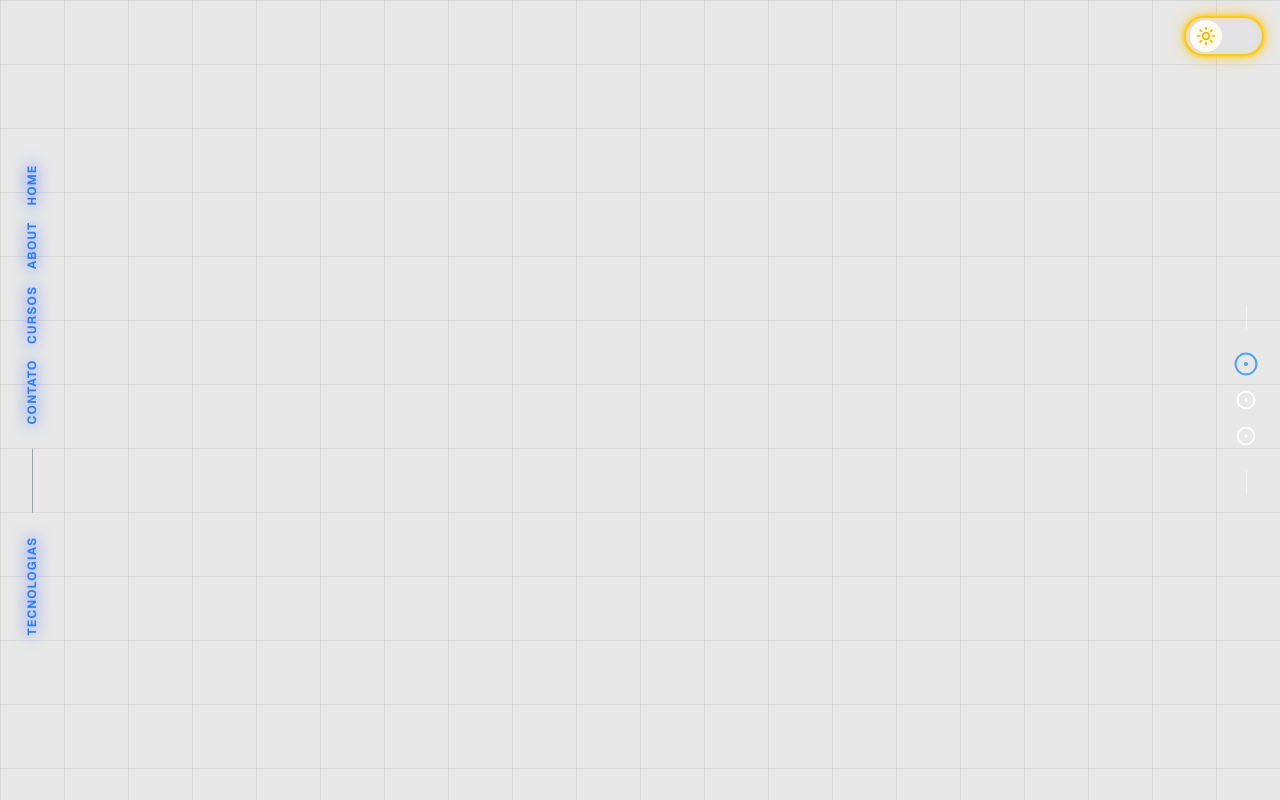
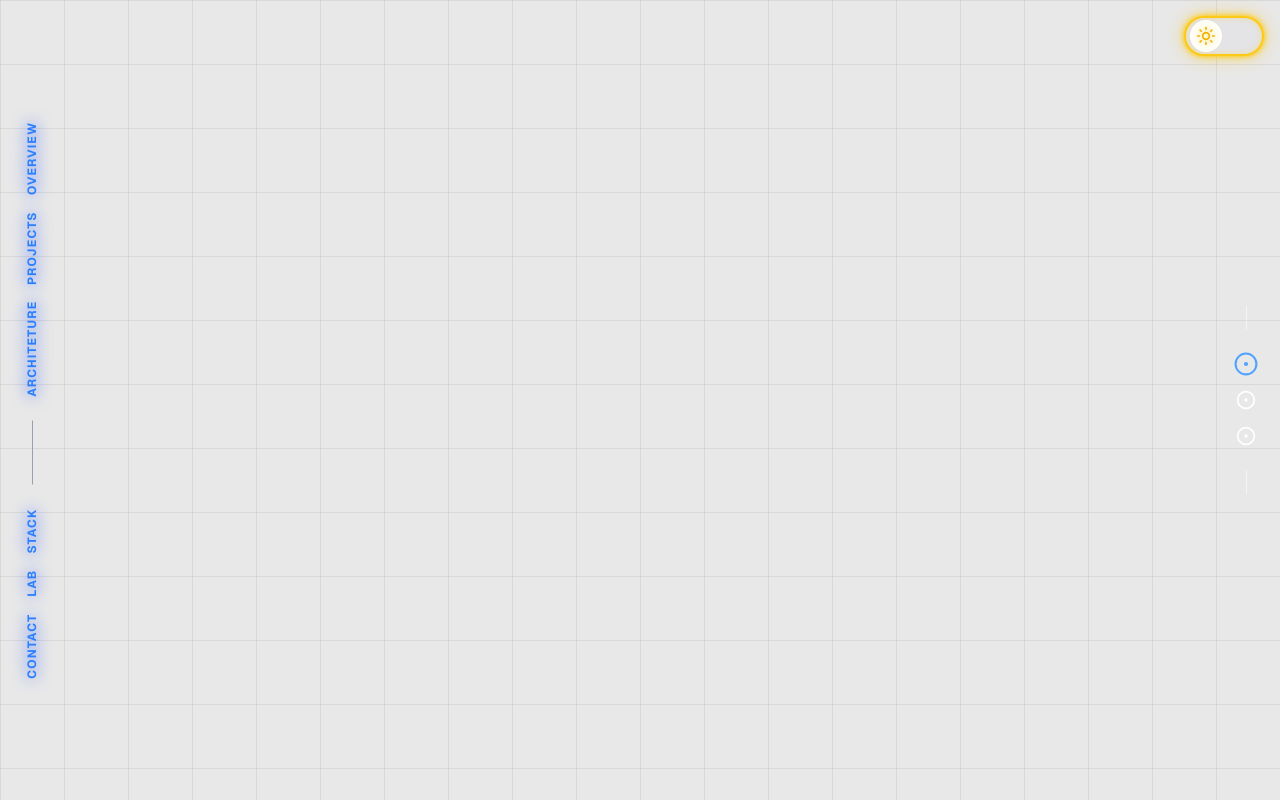
Before and after one commit to yoacinsoy/yoacinsoy.github.io, a Next.js app: page / in a window 1280 px wide. Built offline with nearby package versions, Linux system fonts and the light colour scheme.

Commit message:
refactor: update SidebarLeft links and fix class attribute in HeroSection

```diff
--- a/src/app/components/SidebarLeft.jsx
+++ b/src/app/components/SidebarLeft.jsx
@@ -4,17 +4,19 @@ export default function SidebarLeft() {
     return (
         <div id="social-icons" className="absolute top-1/2 left-2 z-20 hidden -translate-y-1/2 flex-col items-center gap-4 sm:left-6 sm:flex">
 
-            <p className="rotate-180 text-xs font-bold tracking-widest text-blue-500 drop-shadow-[0_0_8px_#1F51FF] [writing-mode:vertical-rl]"><a href="#home">HOME</a></p>
+            <p className="rotate-180 text-xs font-bold tracking-widest text-blue-500 drop-shadow-[0_0_8px_#1F51FF] [writing-mode:vertical-rl]"><a href="#home">OVERVIEW</a></p>
 
-            <p className="rotate-180 text-xs font-bold tracking-widest text-blue-500 drop-shadow-[0_0_8px_#1F51FF] [writing-mode:vertical-rl]"><a href="#home">ABOUT</a></p>
+            <p className="rotate-180 text-xs font-bold tracking-widest text-blue-500 drop-shadow-[0_0_8px_#1F51FF] [writing-mode:vertical-rl]"><a href="#home">PROJECTS</a></p>
 
-            <p className="rotate-180 text-xs font-bold tracking-widest text-blue-500 drop-shadow-[0_0_8px_#1F51FF] [writing-mode:vertical-rl]"><a href="#home">CURSOS</a></p>
-
-            <p className="rotate-180 text-xs font-bold tracking-widest text-blue-500 drop-shadow-[0_0_8px_#1F51FF] [writing-mode:vertical-rl]"><a href="#home">CONTATO</a></p>
+            <p className="rotate-180 text-xs font-bold tracking-widest text-blue-500 drop-shadow-[0_0_8px_#1F51FF] [writing-mode:vertical-rl]"><a href="#home">ARCHITETURE</a></p>
 
             <div className="my-2 h-16 w-px bg-gray-400 dark:bg-white/50"></div>
 
-            <p className="rotate-180 text-xs font-bold tracking-widest text-blue-500 drop-shadow-[0_0_8px_#1F51FF] [writing-mode:vertical-rl]"><a href="#home">TECNOLOGIAS</a></p>
+            <p className="rotate-180 text-xs font-bold tracking-widest text-blue-500 drop-shadow-[0_0_8px_#1F51FF] [writing-mode:vertical-rl]"><a href="#home">STACK</a></p>
+
+            <p className="rotate-180 text-xs font-bold tracking-widest text-blue-500 drop-shadow-[0_0_8px_#1F51FF] [writing-mode:vertical-rl]"><a href="#home">LAB</a></p>
+
+            <p className="rotate-180 text-xs font-bold tracking-widest text-blue-500 drop-shadow-[0_0_8px_#1F51FF] [writing-mode:vertical-rl]"><a href="#home">CONTACT</a></p>
         </div>
     )
 }
--- a/src/app/components/sections/HeroSection.jsx
+++ b/src/app/components/sections/HeroSection.jsx
@@ -4,7 +4,7 @@ import SidebarRight from "../SidebarRight";
 
 export default function HeroSection() {
     return (
-        <section class="relative flex min-h-screen flex-col items-center justify-center overflow-hidden">
+        <section className="relative flex min-h-screen flex-col items-center justify-center overflow-hidden">
             <SidebarLeft />
             <SidebarRight />
         </section>
```
